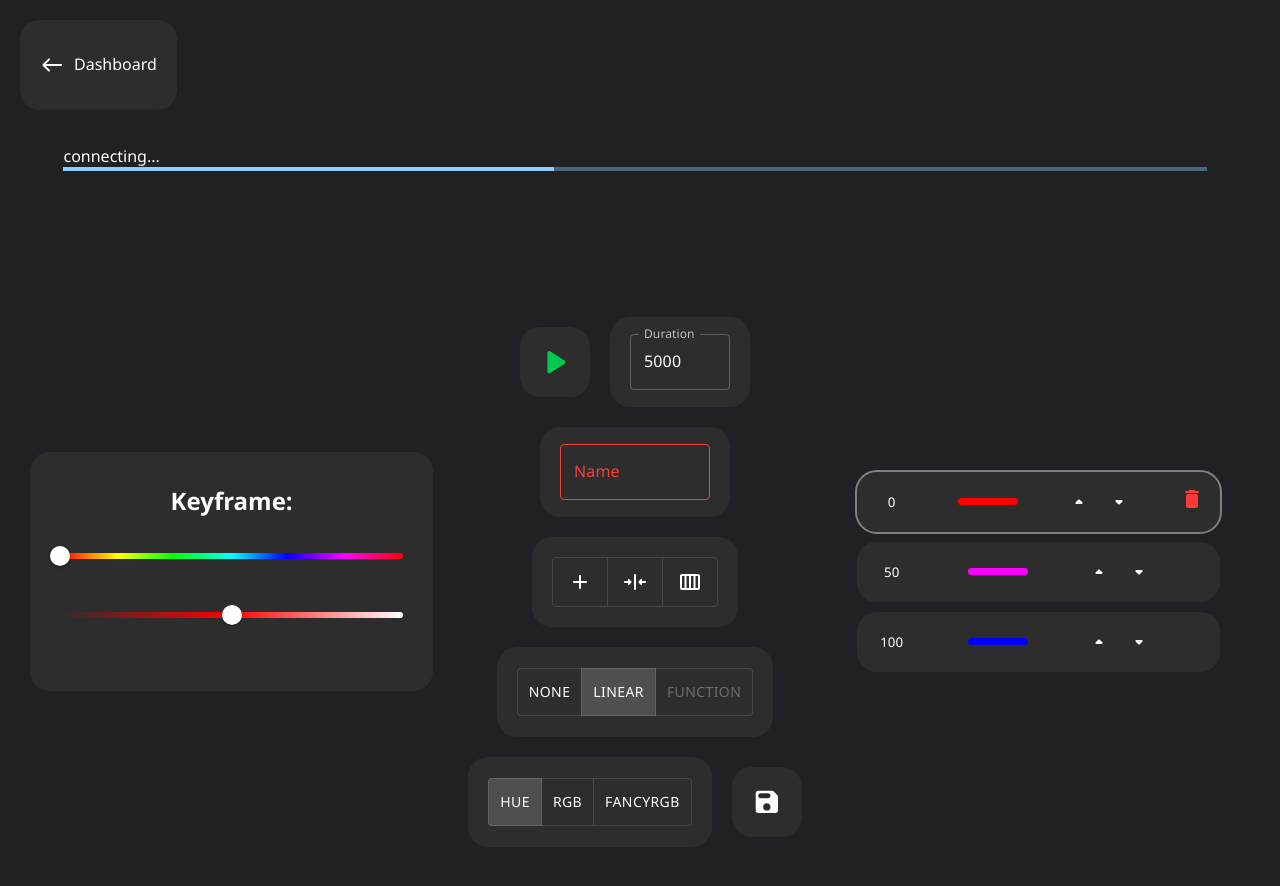
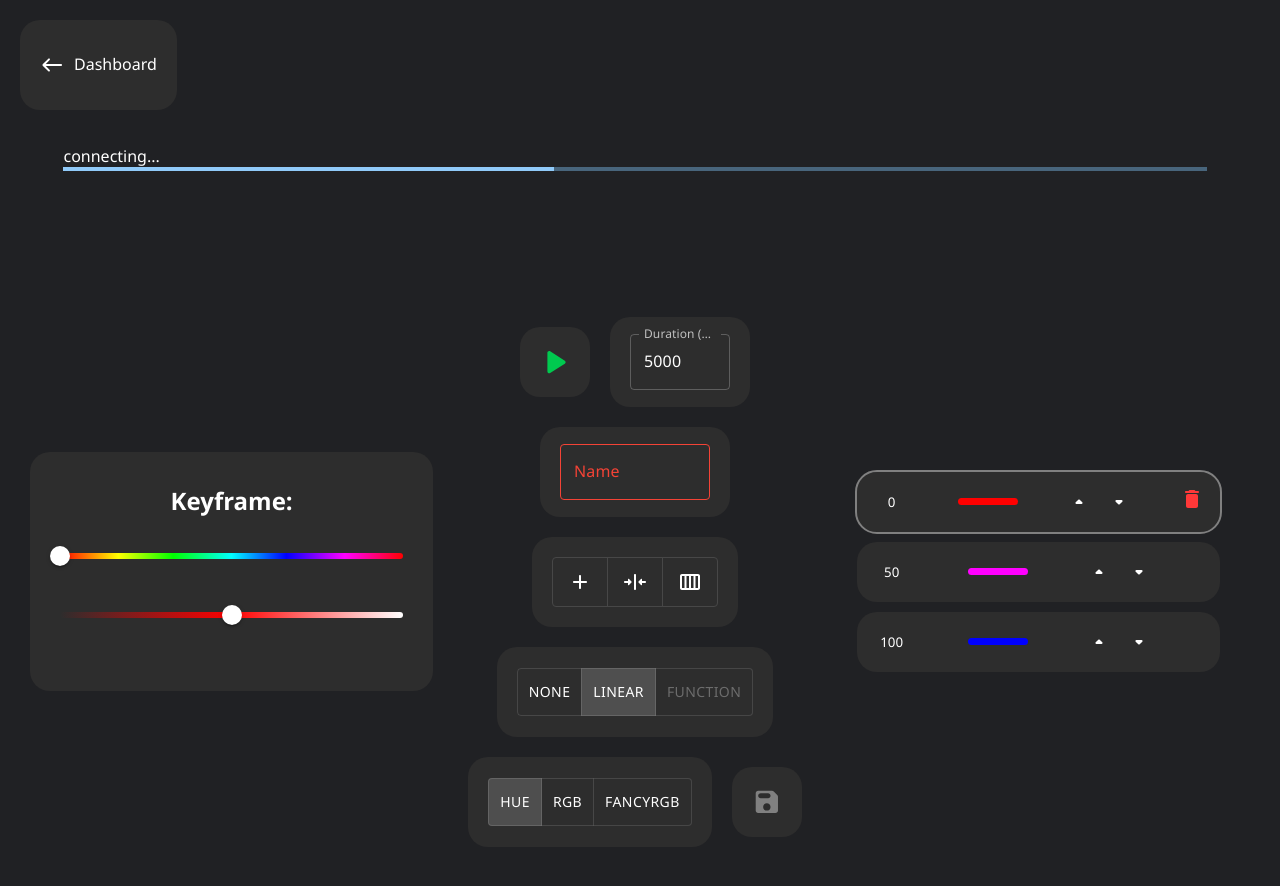
Before and after one commit to NilsGke/ledController, a React (Create React App) app in the folder app/: page /effects/new in a window 1280 px wide. Shown: the top 886 px of the page. Built offline with nearby package versions, Linux system fonts and the light colour scheme; no server answers.

Commit message:
form validation

```diff
--- a/app/src/EditEffect.tsx
+++ b/app/src/EditEffect.tsx
@@ -237,6 +237,9 @@ const EditEffect = () => {
         } as effect);
     };
 
+    const error: boolean =
+        isNaN(duration) || duration <= 0 || name.length === 0;
+
     return (
         <div id="app" className="effects">
             <div className="backButton">
@@ -386,8 +389,16 @@ const EditEffect = () => {
                                     onChange={(ev) =>
                                         setDuration(parseInt(ev.target.value))
                                     }
+                                    error={isNaN(duration) || duration <= 0}
+                                    helperText={
+                                        isNaN(duration)
+                                            ? "required"
+                                            : duration <= 0
+                                            ? "duration > 0"
+                                            : ""
+                                    }
                                     id="outlined-basic"
-                                    label="Duration"
+                                    label="Duration (ms)"
                                     variant="outlined"
                                     type="number"
                                 />
@@ -556,7 +567,10 @@ const EditEffect = () => {
                                 }
                             ></FormControlLabel>
                         </div>
-                        <div className="control" id="save">
+                        <div
+                            className={"control" + (error ? " disabled" : "")}
+                            id="save"
+                        >
                             <div className="label">
                                 <Tooltip
                                     title={
--- a/app/src/styles/Effects/effects.sass
+++ b/app/src/styles/Effects/effects.sass
@@ -164,7 +164,13 @@
                             height: 55%
                             width: 55%
                             path
+                                transition: color .2s ease-in-out
                                 color:white
+                &.disabled button
+                        pointer-events: none
+                        svg path
+                            color: grey
+
 
         #keyframes
             // background: #2d2d2d
```
